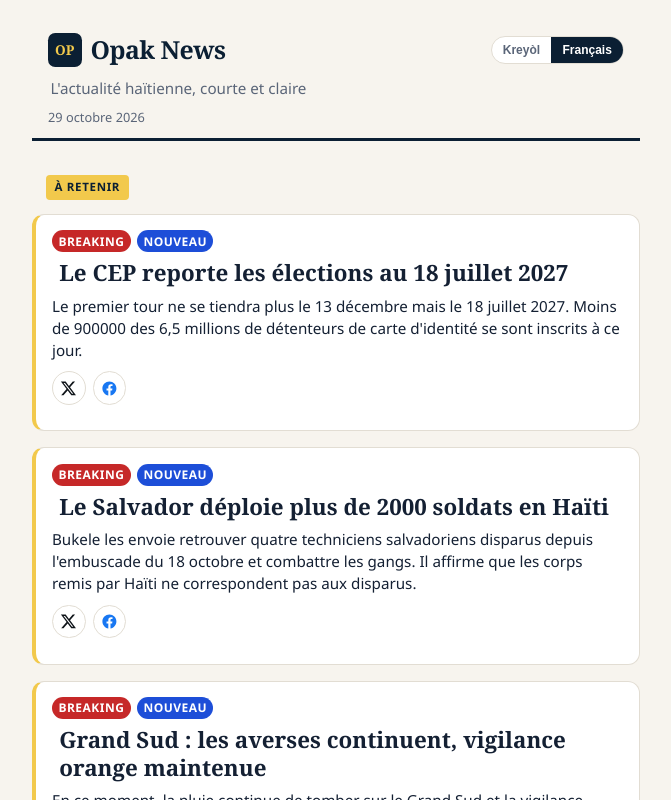
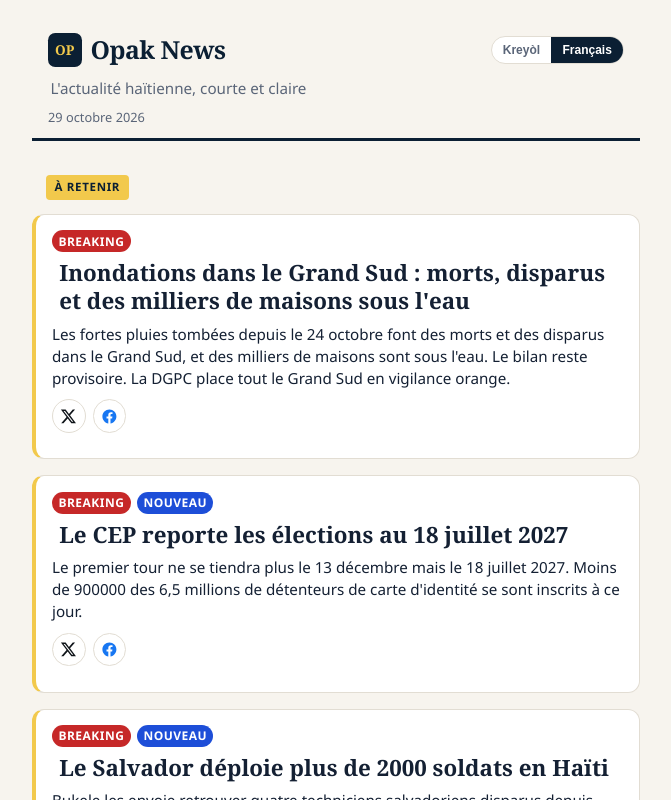
Before and after one commit to haitialways-pixel/opak-news, a React (Vite) app: page / in a window 1280 px wide. Shown: the top 800 px of the page, without its empty margins (304-975 px from the left). Built offline with nearby package versions, Linux system fonts and the light colour scheme; no server answers.

Commit message:
Update Grand Sud flood story with OCHA and Le Nouvelliste toll

```diff
--- a/src/data/stories.ts
+++ b/src/data/stories.ts
@@ -20,22 +20,23 @@ export const STORIES: Story[] = [
     tier: "need-to-know",
     topic: "society",
     publishedAt: "2026-10-28",
-    publishedTime: "2026-10-28T18:10:13-04:00",
+    publishedTime: "2026-10-29T09:19:00-04:00",
     isBreaking: true,
     headline: {
-      ht: "Grand Sid : gwo lapli ap kontinye, vijilans oranj kenbe",
-      fr: "Grand Sud : les averses continuent, vigilance orange maintenue",
+      ht: "Inondasyon nan Grand Sid : gen moun mouri, gen disparèt, plizyè milye kay anba dlo",
+      fr: "Inondations dans le Grand Sud : morts, disparus et des milliers de maisons sous l'eau",
     },
     brief: {
-      ht: "Kounye a, lapli ap kontinye tonbe sou Grand Sid e vijilans oranj la toujou an fòs. Selon OCHA ak DGPC, Nip gen 1920 fanmi afekte; plizyè dyk Ravine du Sud tonbe nan Okay.",
-      fr: "En ce moment, la pluie continue de tomber sur le Grand Sud et la vigilance orange reste en vigueur. Selon OCHA et la DGPC, on compte 1920 familles touchées dans les Nippes; plusieurs digues de la Ravine du Sud se sont effondrées aux Cayes.",
+      ht: "Gwo lapli depi 24 oktòb fè moun mouri ak disparèt nan Grand Sid, e plizyè milye kay anba dlo. Bilan an toujou provizwa. DGPC mete tout Grand Sid nan vijilans oranj.",
+      fr: "Les fortes pluies tombées depuis le 24 octobre font des morts et des disparus dans le Grand Sud, et des milliers de maisons sont sous l'eau. Le bilan reste provisoire. La DGPC place tout le Grand Sud en vigilance orange.",
     },
     body: {
-      ht: "Gwo lapli ap kontinye frape Sid, Nip ak Grandans kounye a, depi 24 oktòb. Nan Flash Update 28 oktòb la, OCHA di DGPC kenbe tout Grand Sid nan vijilans oranj, malgre kèk medya te di alèt la te leve 27 oktòb nan kèk depatman.\n\nSitiyasyon an jodi a: Nip pi frape: 1920 fanmi afekte, 1767 kay inonde, 48 ti kay detwi. Nan Grandans, 630 kay inonde; lopital kominotè Koray, lekòl nasyonal Fondikaques ak mache piblik Chanbelan inonde. Nan Okay, anviwon 200 kay inonde epi plizyè seksyon dyk Ravine du Sud tonbe.\n\nBilan provizwa: 4 moun mouri (3 nan Nip, 1 nan Sidès) epi 2 pechè disparèt nan Abriko (Grandans).",
-      fr: "De fortes averses continuent de frapper le Sud, les Nippes et la Grand'Anse en ce moment, depuis le 24 octobre. Dans son Flash Update du 28 octobre, OCHA indique que la DGPC maintient tout le Grand Sud en vigilance orange, alors que certains médias avaient annoncé une levée le 27 octobre dans certains départements.\n\nLa situation aujourd'hui: les Nippes sont les plus touchées: 1920 familles affectées, 1767 maisons inondées, 48 petites maisons détruites. En Grand'Anse, 630 maisons inondées; l'hôpital communautaire de Corail, l'école nationale de Fond'Icaques et le marché public de Chambellan sont inondés. Aux Cayes, environ 200 maisons inondées et plusieurs sections de digues de la Ravine du Sud se sont effondrées.\n\nBilan provisoire: 4 morts (3 dans les Nippes, 1 dans le Sud-Est) et 2 pêcheurs disparus à Abricots (Grand'Anse).",
+      ht: "Depi 24 oktòb, gwo lapli ap frape Sid, Nip, Grandans ak Sidès.\n\nBilan an toujou provizwa e sous yo pa bay menm chif. Dapre Flash Update OCHA 28 oktòb la, gen 3 moun mouri nan Nip ak 1 nan Sidès, epi 2 pechè disparèt nan Abriko (Grandans). Le Nouvelliste, bò pa li, rapòte 3 moun mouri ak 1 disparèt nan Sidès, nan Kòt-de-Fè ak Tiyòt.\n\nNip se depatman ki pi frape: 1920 fanmi afekte, 1767 kay inonde e 48 ti kay detwi. Nan Gommiers (Grandans), 630 kay inonde; lopital kominotè Koray, yon lekòl ak mache Chanbelan anba dlo. Nan Okay, anviwon 200 kay inonde e plizyè seksyon dyk Ravine du Sud tonbe.\n\nPeyizan yo pèdi rekòt ak bèt nan yon zòn ki te deja sibi sechrès. Pwoteksyon sivil (DGPC) mete tout Grand Sid nan vijilans oranj.",
+      fr: "Depuis le 24 octobre, de fortes pluies frappent le Sud, les Nippes, la Grand'Anse et le Sud-Est.\n\nLe bilan reste provisoire et les sources divergent. Selon le Flash Update d'OCHA du 28 octobre, on compte 3 morts dans les Nippes et 1 dans le Sud-Est, ainsi que 2 pêcheurs disparus à Abricots (Grand'Anse). Le Nouvelliste fait état, de son côté, de 3 morts et 1 disparu dans le Sud-Est, à Côtes-de-Fer et Thiotte.\n\nLes Nippes sont le département le plus touché: 1920 familles affectées, 1767 maisons inondées et 48 petites maisons détruites. À Gommiers (Grand'Anse), 630 maisons sont inondées; l'hôpital communautaire de Corail, une école et le marché de Chambellan sont sous l'eau. Aux Cayes, environ 200 maisons sont inondées et plusieurs sections des digues de la Ravine du Sud se sont effondrées.\n\nDes récoltes et du bétail sont perdus dans une zone déjà frappée par la sécheresse. La Protection civile (DGPC) place tout le Grand Sud en vigilance orange.",
     },
     sources: [
-      "OCHA",
+      "OCHA / ReliefWeb",
+      "Le Nouvelliste",
       "DGPC / Protection civile",
     ],
   },
```
